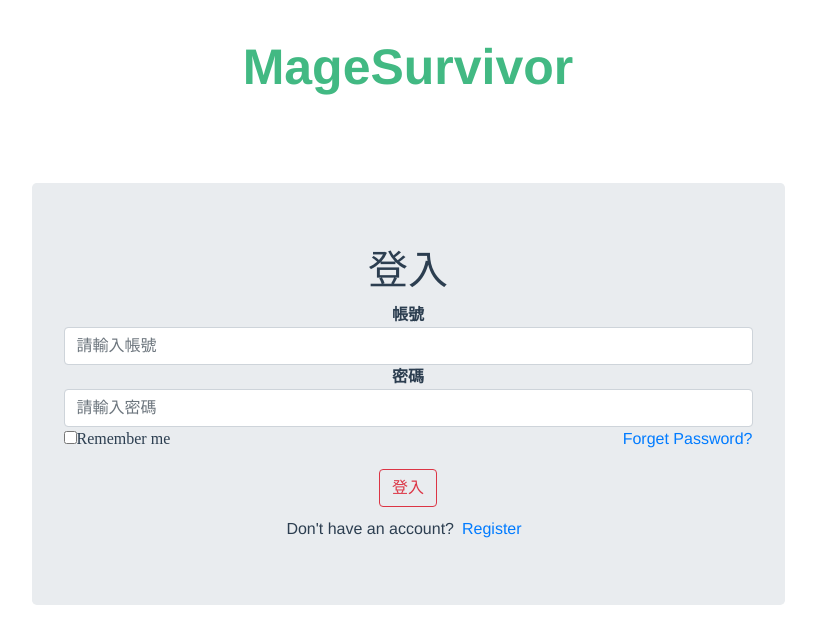
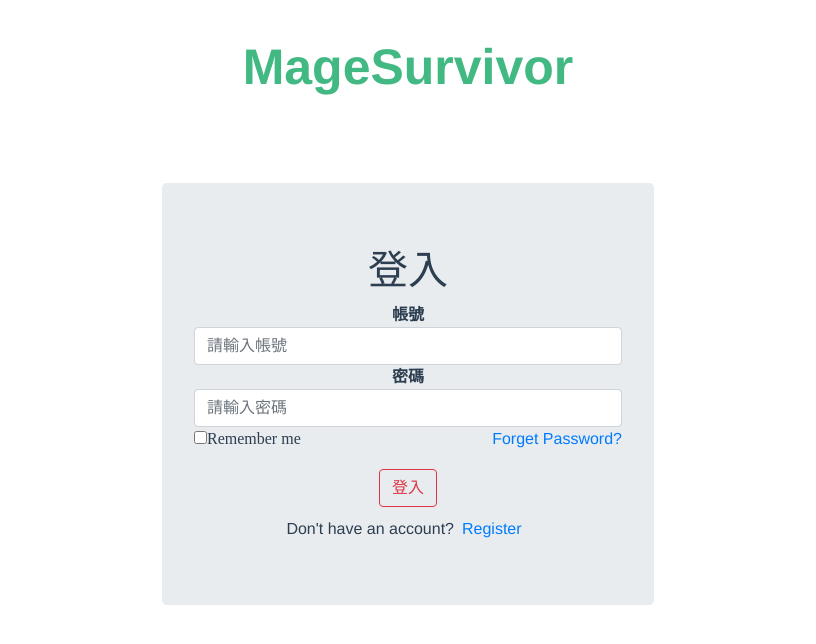
Before and after one commit to Harry081191/GameVue, a Vue app in the folder vue-firebase/: page / in a window 1280 px wide. Shown: the top 644 px of the page, without its empty margins (232-1048 px from the left). Built offline with nearby package versions, Linux system fonts and the light colour scheme; no server answers; the database is empty; what vue-toast-notification would draw is missing.

Commit message:
Update Login.vue

```diff
--- a/vue-firebase/src/views/Login.vue
+++ b/vue-firebase/src/views/Login.vue
@@ -8,7 +8,7 @@
     <div class="container">
       <div class="p-5 wrapper">
         <div class="row justify-content-center">
-          <div class="col col-6 col-sm-9">
+          <div class="col col-9 col-sm-6">
             <div class="jumbotron">
               <form @submit.prevent="handleSubmit">
                 <h1 class="font">登入</h1>
```
